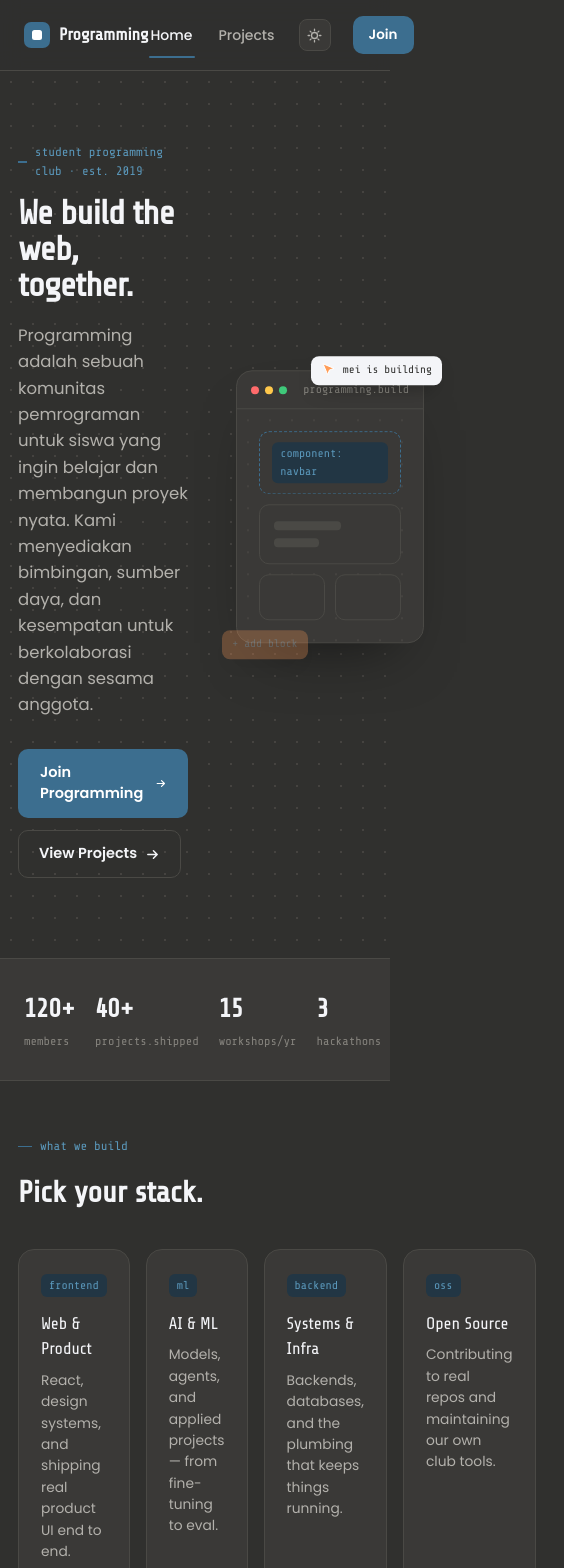
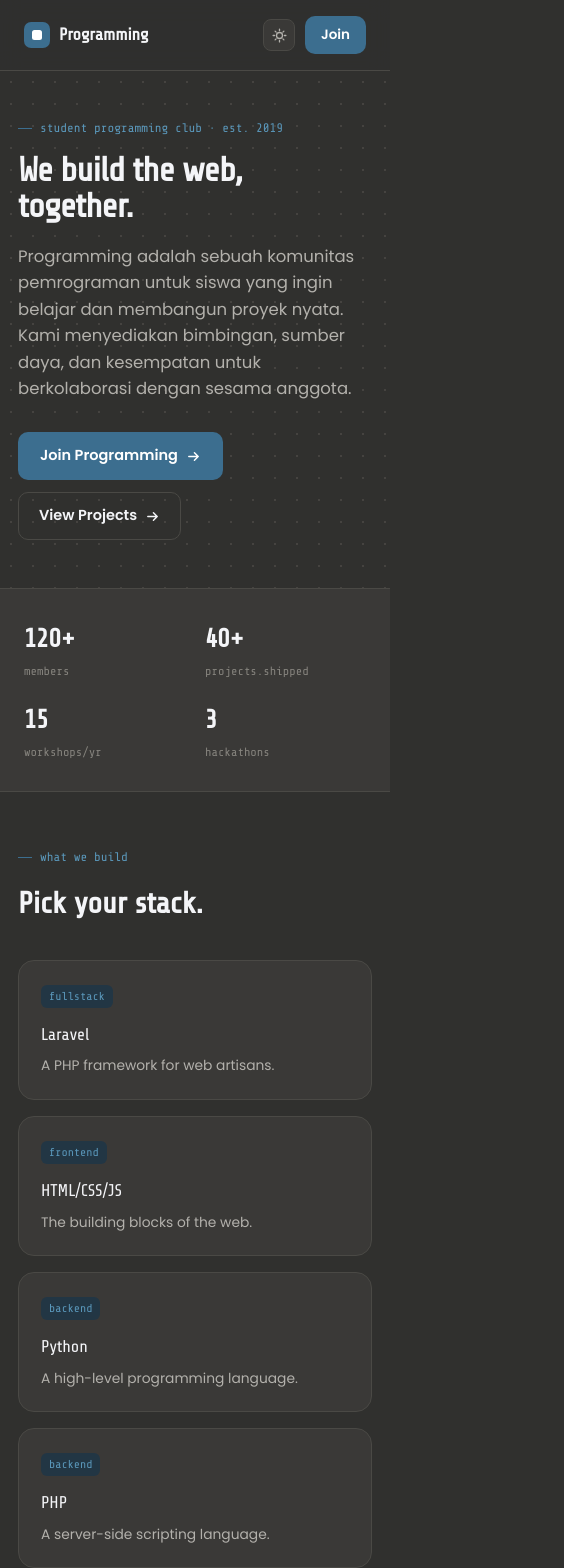
Before and after one commit to brah4729/Programming-web, a Next.js app: page / in a window 390 px wide. Shown: the top 1568 px of the page, 564 px wide, since content can reach past the window. Built offline with nearby package versions, Linux system fonts and the light colour scheme.

Commit message:
aded stack and removed news page

```diff
--- a/app/globals.css
+++ b/app/globals.css
@@ -272,3 +272,134 @@ input:focus-visible {
     padding: 56px 18px;
   }
 }
+
+/* ---- Responsive grid utilities ---- */
+.grid-hero {
+  display: grid;
+  grid-template-columns: 1.1fr 0.9fr;
+  gap: 48px;
+  align-items: center;
+  padding-top: 64px;
+  padding-bottom: 80px;
+}
+
+.grid-4 {
+  display: grid;
+  grid-template-columns: repeat(4, 1fr);
+  gap: 16px;
+}
+
+.grid-3 {
+  display: grid;
+  grid-template-columns: repeat(3, 1fr);
+  gap: 16px;
+}
+
+.grid-6 {
+  display: grid;
+  grid-template-columns: repeat(6, 1fr);
+  gap: 14px;
+}
+
+.stats-grid {
+  display: grid;
+  grid-template-columns: repeat(4, 1fr);
+  gap: 20px;
+}
+
+/* ---- Nav ---- */
+.nav-links {
+  display: flex;
+  align-items: center;
+  gap: 22px;
+}
+
+/* Mobile-only actions (ThemeToggle + Join): hidden on desktop */
+.nav-mobile-actions {
+  display: none;
+  align-items: center;
+  gap: 10px;
+}
+
+/* ---- Input full width on mobile ---- */
+.join-input-mobile {
+  width: 260px;
+}
+
+@media (max-width: 640px) {
+  .join-input-mobile {
+    width: 100%;
+  }
+
+  /* Hero: single column, hide canvas */
+  .grid-hero {
+    grid-template-columns: 1fr;
+    padding-top: 40px;
+    padding-bottom: 48px;
+    gap: 32px;
+  }
+
+  .hero-canvas-hide {
+    display: none;
+  }
+
+  /* Stats: 2 columns */
+  .stats-grid {
+    grid-template-columns: repeat(2, 1fr);
+  }
+
+  /* Tracks: 1 column */
+  .grid-4 {
+    grid-template-columns: 1fr;
+  }
+
+  /* Projects: 1 column */
+  .grid-3 {
+    grid-template-columns: 1fr;
+  }
+
+  /* Team: 3 columns */
+  .grid-6 {
+    grid-template-columns: repeat(3, 1fr);
+  }
+
+  /* Nav: hide desktop links, show mobile actions */
+  .nav-links {
+    display: none;
+  }
+  .nav-mobile-actions {
+    display: flex;
+  }
+}
+
+@media (min-width: 641px) and (max-width: 900px) {
+  /* Hero: single column */
+  .grid-hero {
+    grid-template-columns: 1fr;
+    padding-top: 48px;
+    padding-bottom: 60px;
+  }
+  .hero-canvas-hide {
+    display: none;
+  }
+
+  /* Stats: 2 columns */
+  .stats-grid {
+    grid-template-columns: repeat(2, 1fr);
+  }
+
+  /* Tracks: 2 columns */
+  .grid-4 {
+    grid-template-columns: repeat(2, 1fr);
+  }
+
+  /* Projects: 1 column */
+  .grid-3 {
+    grid-template-columns: repeat(2, 1fr);
+  }
+
+  /* Team: 3 columns */
+  .grid-6 {
+    grid-template-columns: repeat(3, 1fr);
+  }
+}
--- a/app/page.tsx
+++ b/app/page.tsx
@@ -13,17 +13,7 @@ export default function Home() {
       <Nav />
 
       <section className="dotgrid" style={{ paddingTop: 8 }}>
-        <div
-          className="section"
-          style={{
-            display: "grid",
-            gridTemplateColumns: "1.1fr 0.9fr",
-            gap: 48,
-            alignItems: "center",
-            paddingTop: 64,
-            paddingBottom: 80,
-          }}
-        >
+        <div className="section grid-hero">
           <div>
             <Eyebrow>student programming club · est. 2019</Eyebrow>
             <h1
@@ -46,12 +36,14 @@ export default function Home() {
               </Link>
             </div>
           </div>
-          <BuilderCanvas />
+          <div className="hero-canvas-hide">
+            <BuilderCanvas />
+          </div>
         </div>
       </section>
 
       <section style={{ borderTop: "1px solid var(--line)", borderBottom: "1px solid var(--line)", background: "var(--bg-elevated)" }}>
-        <div style={{ maxWidth: 1180, margin: "0 auto", padding: "30px 24px", display: "grid", gridTemplateColumns: "repeat(4, 1fr)", gap: 20 }}>
+        <div style={{ maxWidth: 1180, margin: "0 auto", padding: "30px 24px" }} className="stats-grid">
           {STATS.map((s) => (
             <div key={s.label}>
               <div className="font-display" style={{ fontSize: 26, fontWeight: 700 }}>
@@ -70,7 +62,7 @@ export default function Home() {
         <h2 className="font-display" style={{ fontSize: 30, margin: "0 0 34px", fontWeight: 700 }}>
           Pick your stack.
         </h2>
-        <div style={{ display: "grid", gridTemplateColumns: "repeat(4, 1fr)", gap: 16 }}>
+        <div className="grid-4">
           {TRACKS.map((t) => (
             <div key={t.name} className="card" style={{ padding: 22 }}>
               <CornerHandles />
@@ -100,7 +92,7 @@ export default function Home() {
             See all projects <ArrowIcon />
           </Link>
         </div>
-        <div style={{ display: "grid", gridTemplateColumns: "repeat(3, 1fr)", gap: 16 }}>
+        <div className="grid-3">
           {PROJECTS.slice(0, 3).map((p) => (
             <div key={p.name} className="card" style={{ padding: 22 }}>
               <CornerHandles />
@@ -124,44 +116,12 @@ export default function Home() {
           ))}
         </div>
       </section>
-
-      <section style={{ background: "var(--bg-elevated)", borderTop: "1px solid var(--line)", borderBottom: "1px solid var(--line)", padding: "88px 24px" }}>
-        <div style={{ maxWidth: 1180, margin: "0 auto" }}>
-          <Eyebrow>build nights &amp; workshops</Eyebrow>
-          <h2 className="font-display" style={{ fontSize: 30, margin: "0 0 34px", fontWeight: 700 }}>
-            What&apos;s coming up.
-          </h2>
-          <div>
-            {EVENTS.map((e, i) => (
-              <div
-                key={e.title}
-                style={{
-                  display: "flex",
-                  alignItems: "center",
-                  gap: 24,
-                  padding: "18px 0",
-                  borderTop: i === 0 ? "1px solid var(--line)" : "none",
-                  borderBottom: "1px solid var(--line)",
-                  flexWrap: "wrap",
-                }}
-              >
-                <span className="font-mono" style={{ width: 70, color: "var(--ink-faint)", fontSize: 13.5 }}>
-                  {e.date}
-                </span>
-                <span style={{ flex: 1, fontWeight: 500, fontSize: 15.5, minWidth: 200 }}>{e.title}</span>
-                <span className="tag">{e.type}</span>
-              </div>
-            ))}
-          </div>
-        </div>
-      </section>
-
       <section className="section">
         <Eyebrow>core team</Eyebrow>
         <h2 className="font-display" style={{ fontSize: 30, margin: "0 0 34px", fontWeight: 700 }}>
           Guru di balik layar.
         </h2>
-        <div style={{ display: "grid", gridTemplateColumns: "repeat(6, 1fr)", gap: 14 }}>
+        <div className="grid-6">
           {TEAM.map((m) => (
             <div key={m.name} className="card" style={{ padding: "18px 14px", textAlign: "center" }}>
               <CornerHandles />
@@ -189,7 +149,6 @@ export default function Home() {
           ))}
         </div>
       </section>
-
       <section id="join" style={{ background: "var(--emphasis-bg)", padding: "90px 24px" }}>
         <div style={{ maxWidth: 640, margin: "0 auto", textAlign: "center" }}>
           <div className="font-mono eyebrow" style={{ justifyContent: "center" }}>
--- a/components/JoinForm.tsx
+++ b/components/JoinForm.tsx
@@ -10,8 +10,8 @@ export default function JoinForm() {
         type="email"
         required
         placeholder="you@school.edu"
-        className="input"
-        style={{ width: 260, background: "#1B1D29", borderColor: "#2C2E3D", color: "#fff" }}
+        className="input join-input-mobile"
+        style={{ background: "#1B1D29", borderColor: "#2C2E3D", color: "#fff" }}
       />
       <button type="submit" className="btn-primary">
         Join the club
--- a/components/Nav.tsx
+++ b/components/Nav.tsx
@@ -52,7 +52,8 @@ export default function Nav() {
           </span>
         </Link>
 
-        <div style={{ display: "flex", alignItems: "center", gap: 22 }}>
+        {/* Desktop nav — hidden on mobile */}
+        <div className="nav-links">
           {LINKS.map((l) => (
             <Link key={l.href} href={l.href} className={`navlink ${pathname === l.href ? "active" : ""}`}>
               {l.label}
@@ -63,6 +64,14 @@ export default function Nav() {
             Join
           </Link>
         </div>
+
+        {/* Mobile right side — ThemeToggle + Join only */}
+        <div className="nav-mobile-actions">
+          <ThemeToggle />
+          <Link href="/#join" className="btn-primary" style={{ padding: "9px 16px", fontSize: 13.5 }}>
+            Join
+          </Link>
+        </div>
       </div>
     </div>
   );
--- a/lib/data.ts
+++ b/lib/data.ts
@@ -1,8 +1,8 @@
 export const TRACKS = [
-  { name: "Web & Product", desc: "React, design systems, and shipping real product UI end to end.", tag: "frontend" },
-  { name: "AI & ML", desc: "Models, agents, and applied projects — from fine-tuning to eval.", tag: "ml" },
-  { name: "Systems & Infra", desc: "Backends, databases, and the plumbing that keeps things running.", tag: "backend" },
-  { name: "Open Source", desc: "Contributing to real repos and maintaining our own club tools.", tag: "oss" },
+  { name: "Laravel", desc: "A PHP framework for web artisans.", tag: "fullstack" },
+  { name: "HTML/CSS/JS", desc: "The building blocks of the web.", tag: "frontend" },
+  { name: "Python", desc: "A high-level programming language.", tag: "backend" },
+  { name: "PHP", desc: "A server-side scripting language.", tag: "backend" }
 ];
 
 export const STATS = [
@@ -20,12 +20,8 @@ export const EVENTS = [
 ];
 
 export const TEAM = [
-  { name: "Rin Okafor", role: "President", color: "#355872" },
-  { name: "Leo Marsh", role: "Web Lead", color: "#FF9C57" },
-  { name: "Priya Nandan", role: "AI/ML Lead", color: "#2FBF8F" },
-  { name: "Dario Reyes", role: "Infra Lead", color: "#FF5C7A" },
-  { name: "Mei Tanaka", role: "Events", color: "#4FA3C7" },
-  { name: "Sam Okoye", role: "Open Source", color: "#5A97BA" },
+  { name: "Dimas ", role: "President", color: "#355872" },
+  { name: "Sahsi", role: "Web Lead", color: "#FF9C57" },
 ];
 
 export type Project = {
@@ -37,12 +33,6 @@ export type Project = {
 };
 
 export const PROJECTS: Project[] = [
-  { name: "Campus Eats", cat: "Web", status: "Live", desc: "Group food ordering for dorms, built by 6 members over one semester.", stack: ["Next.js", "Postgres", "Stripe"] },
-  { name: "StudyGraph", cat: "AI+ML", status: "Live", desc: "An AI study planner that turns a syllabus PDF into a spaced-repetition schedule.", stack: ["Python", "LangChain", "React"] },
-  { name: "Portfolio Kit", cat: "Web", status: "Live", desc: "Open-source component library students use to spin up portfolio sites fast.", stack: ["React", "Tailwind", "Storybook"] },
-  { name: "RouteOptimizer", cat: "Systems", status: "In progress", desc: "A pathfinding service for the campus shuttle, cutting average wait time.", stack: ["Go", "Redis", "gRPC"] },
-  { name: "PeerReview Bot", cat: "AI+ML", status: "Live", desc: "A Discord bot that pairs members for code review based on tech stack.", stack: ["TypeScript", "OpenAI", "Discord.js"] },
-  { name: "Clubhouse OS", cat: "Systems", status: "In progress", desc: "Internal tooling for events, attendance, and project tracking.", stack: ["Rails", "Postgres"] },
-  { name: "Assembly Mobile", cat: "Mobile", status: "In progress", desc: "A companion app for event check-ins and build night RSVPs.", stack: ["React Native", "Expo"] },
-  { name: "Grantfinder", cat: "AI+ML", status: "Live", desc: "Scrapes and ranks student grant opportunities using a small classifier.", stack: ["Python", "FastAPI"] },
+  { name: "Portfolio", cat: "Web", status: "Live", desc: "A personal portfolio website of a student built with Next.js and Tailwind CSS.", stack: ["Next.js", "Tailwind CSS"] },
+  { name: "Landing Page ", cat: "Web", status: "Live", desc: "A landing page for a organization of a student built with Next.js and Tailwind CSS.", stack: ["Next.js", "Tailwind CSS", "Typescript"] },
 ];
```
